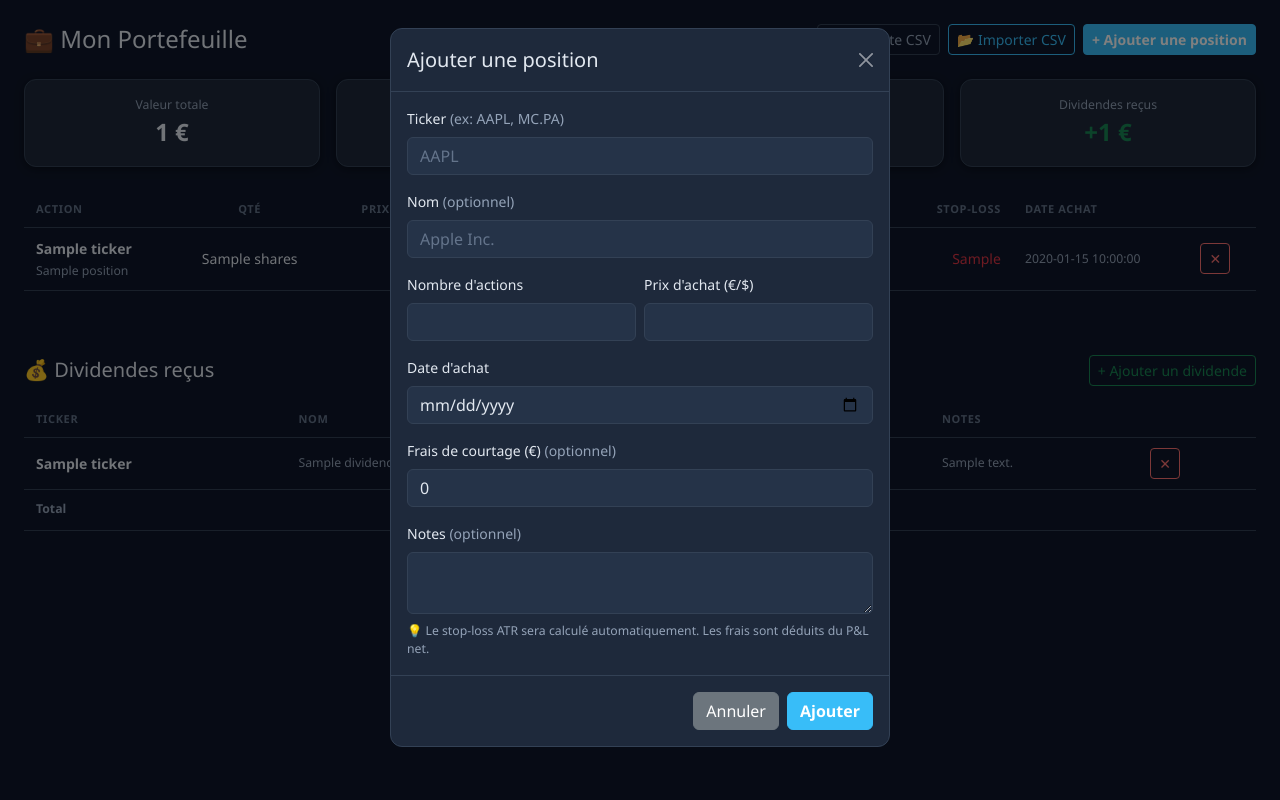
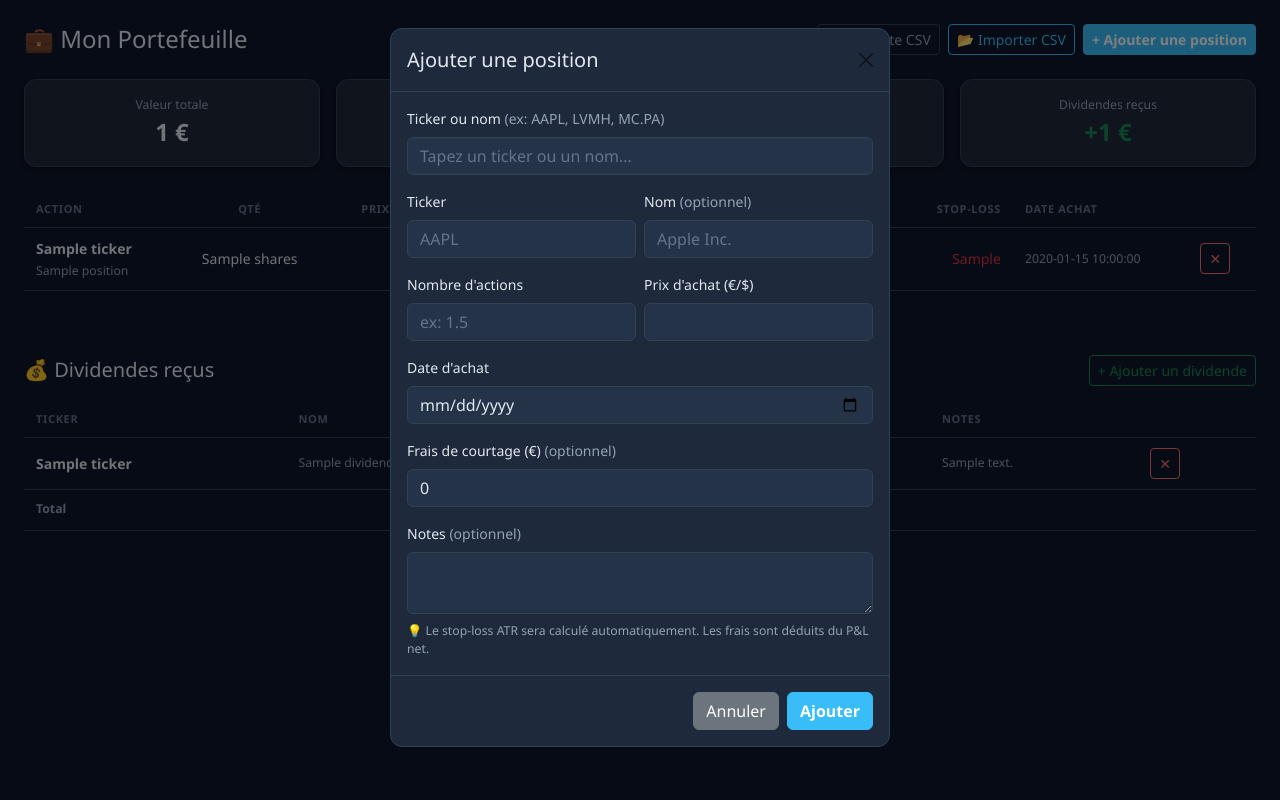
Before and after one commit to BernisM/stocks, a FastAPI app: template templates/portfolio.html in a window 1280 px wide, after a click on "+ Ajouter une position". Run offline with FastAPI, Linux system fonts and the light colour scheme; the template is opened without the code that fills it: most values are stand-ins (such as "Sample title", 1, 10 or a date in 2020).

Commit message:
Portfolio add modal: autocomplete ticker search + 8 decimal shares
- Ticker/name autocomplete: debounced search (250ms) on /stocks/search, dropdown
  with ticker+name+market badge, click to auto-fill ticker and name fields
- Shares: step="0.00000001" (8 decimals) for crypto/fractional share support
- buy_price and fees: step="any"
- Modal resets search input + dropdown on open

Co-Authored-By: Claude Sonnet 4.6 <noreply@anthropic.com>

```diff
--- a/templates/portfolio.html
+++ b/templates/portfolio.html
@@ -137,36 +137,53 @@
     <div class="modal-content">
       <div class="modal-header">
         <h5 class="modal-title">Ajouter une position</h5>
-        <button type="button" class="btn-close btn-close-white" data-bs-dismiss="modal"></button>
+        <button type="button" class="btn-close" data-bs-dismiss="modal"></button>
       </div>
       <form method="post" action="/portfolio/add">
         <div class="modal-body">
+
+          {# ── Recherche ticker / nom ── #}
           <div class="mb-3">
-            <label class="form-label">Ticker <span class="text-muted">(ex: AAPL, MC.PA)</span></label>
-            <input type="text" name="ticker" class="form-control" required placeholder="AAPL">
+            <label class="form-label">Ticker ou nom <span class="text-muted">(ex: AAPL, LVMH, MC.PA)</span></label>
+            <div class="position-relative">
+              <input type="text" id="addSearch" class="form-control" autocomplete="off"
+                     placeholder="Tapez un ticker ou un nom…" oninput="addSearchInput(this.value)">
+              <div id="addDropdown" class="list-group position-absolute w-100 shadow-sm"
+                   style="z-index:1060;display:none;max-height:220px;overflow-y:auto"></div>
+            </div>
           </div>
-          <div class="mb-3">
-            <label class="form-label">Nom <span class="text-muted">(optionnel)</span></label>
-            <input type="text" name="name" class="form-control" placeholder="Apple Inc.">
+
+          {# Champs cachés remplis par l'autocomplete ou saisissables manuellement #}
+          <div class="row g-2 mb-3">
+            <div class="col">
+              <label class="form-label">Ticker</label>
+              <input type="text" name="ticker" id="addTicker" class="form-control" required
+                     placeholder="AAPL" style="text-transform:uppercase">
+            </div>
+            <div class="col">
+              <label class="form-label">Nom <span class="text-muted">(optionnel)</span></label>
+              <input type="text" name="name" id="addName" class="form-control" placeholder="Apple Inc.">
+            </div>
           </div>
+
           <div class="row g-2">
             <div class="col">
               <label class="form-label">Nombre d'actions</label>
-              <input type="number" name="shares" class="form-control" step="0.001" min="0.001" required>
+              <input type="number" name="shares" class="form-control"
+                     step="0.00000001" min="0.00000001" required placeholder="ex: 1.5">
             </div>
             <div class="col">
               <label class="form-label">Prix d'achat (€/$)</label>
-              <input type="number" name="buy_price" class="form-control" step="0.01" min="0.01" required>
+              <input type="number" name="buy_price" class="form-control" step="any" min="0.000001" required>
             </div>
           </div>
           <div class="mt-3">
             <label class="form-label">Date d'achat</label>
-            <input type="date" name="buy_date" class="form-control" required
-                   value="{{ today }}">
+            <input type="date" name="buy_date" class="form-control" required value="{{ today }}">
           </div>
           <div class="mt-3">
             <label class="form-label">Frais de courtage (€) <span class="text-muted">(optionnel)</span></label>
-            <input type="number" name="fees" class="form-control" step="0.01" min="0" value="0" placeholder="0.00">
+            <input type="number" name="fees" class="form-control" step="any" min="0" value="0" placeholder="0.00">
           </div>
           <div class="mt-3">
             <label class="form-label">Notes <span class="text-muted">(optionnel)</span></label>
@@ -306,4 +323,51 @@
     </div>
   </div>
 </div>
+
+<script>
+let _addTimer = null;
+
+function addSearchInput(val) {
+  clearTimeout(_addTimer);
+  const dd = document.getElementById('addDropdown');
+  if (val.trim().length < 2) { dd.style.display = 'none'; return; }
+  _addTimer = setTimeout(() => {
+    fetch('/stocks/search?q=' + encodeURIComponent(val.trim()))
+      .then(r => r.json())
+      .then(stocks => {
+        if (!stocks.length) { dd.style.display = 'none'; return; }
+        dd.innerHTML = stocks.map(s =>
+          `<button type="button" class="list-group-item list-group-item-action py-2 px-3"
+                   onclick="selectStock('${s.ticker}','${(s.name||'').replace(/\\/g,'\\\\').replace(/'/g,&quot;\\\'&quot;)}')">
+            <strong>${s.ticker}</strong>
+            <span class="text-muted small ms-2">${s.name || ''}</span>
+            <span class="badge bg-secondary float-end">${s.market}</span>
+          </button>`
+        ).join('');
+        dd.style.display = 'block';
+      });
+  }, 250);
+}
+
+function selectStock(ticker, name) {
+  document.getElementById('addTicker').value = ticker;
+  document.getElementById('addName').value   = name;
+  document.getElementById('addSearch').value = ticker + (name ? ' — ' + name : '');
+  document.getElementById('addDropdown').style.display = 'none';
+}
+
+document.addEventListener('click', e => {
+  if (!e.target.closest('#addSearch') && !e.target.closest('#addDropdown')) {
+    const dd = document.getElementById('addDropdown');
+    if (dd) dd.style.display = 'none';
+  }
+});
+
+document.getElementById('addModal').addEventListener('show.bs.modal', () => {
+  document.getElementById('addSearch').value = '';
+  document.getElementById('addTicker').value = '';
+  document.getElementById('addName').value   = '';
+  document.getElementById('addDropdown').style.display = 'none';
+});
+</script>
 {% endblock %}
```
